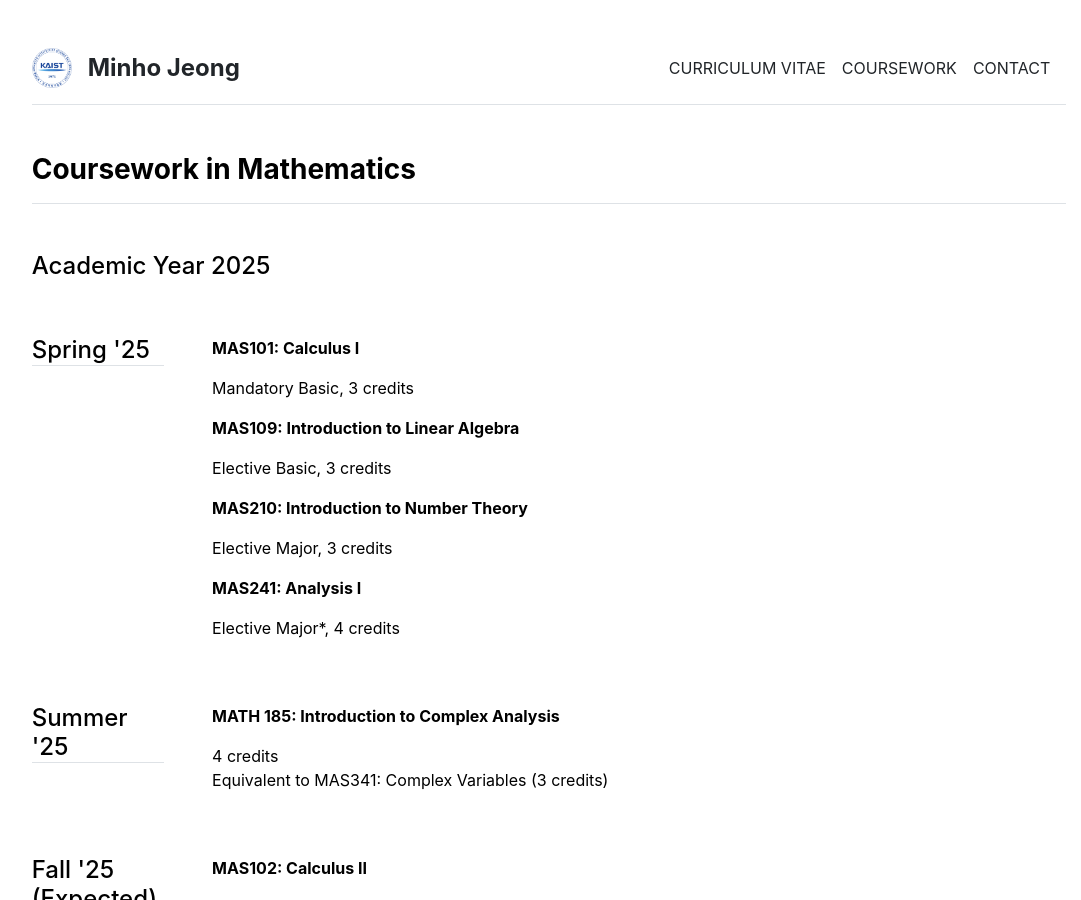
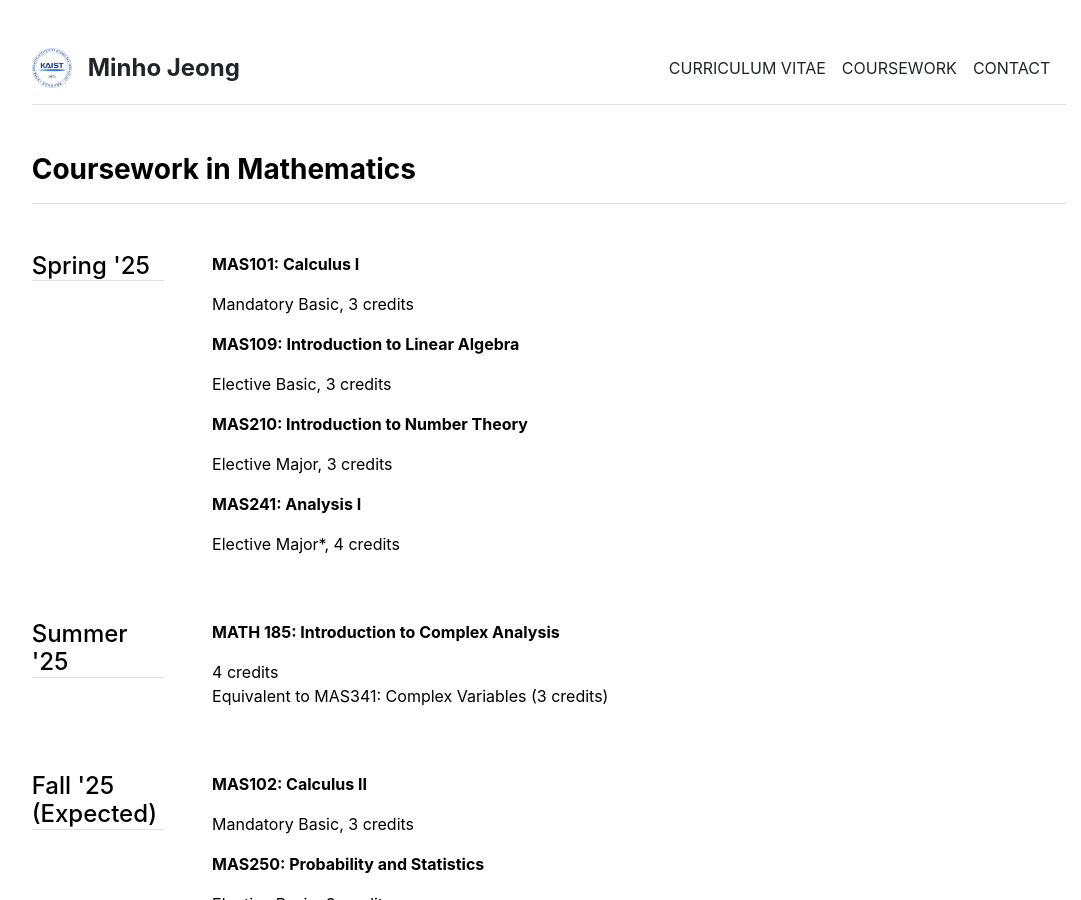
Before and after one commit to mino-jeong/mino-jeong.github.io, a Jekyll site: the page built from coursework.md, in a window 1280 px wide and 900 px high. Shown: the whole window, without its empty margins (91-1172 px from the left). Built offline with Jekyll 4.4.1, drawn with Linux system fonts in a browser that asks for light colours.

Commit message:
Update coursework.html

```diff
--- a/_layouts/coursework.html
+++ b/_layouts/coursework.html
@@ -7,10 +7,6 @@ layout: default
 <div class="row g-5 mb-5">
   <div>
     <h3 class="fw-bold border-bottom pb-3 mb-5">Coursework in Mathematics</h3>
-
-    <div class="row g-5 mb-5">
-      <h4>Academic Year 2025</h4>
-    </div>
 
     <div class="row g-5 mb-5">
       <div class="col-md-2">
```
